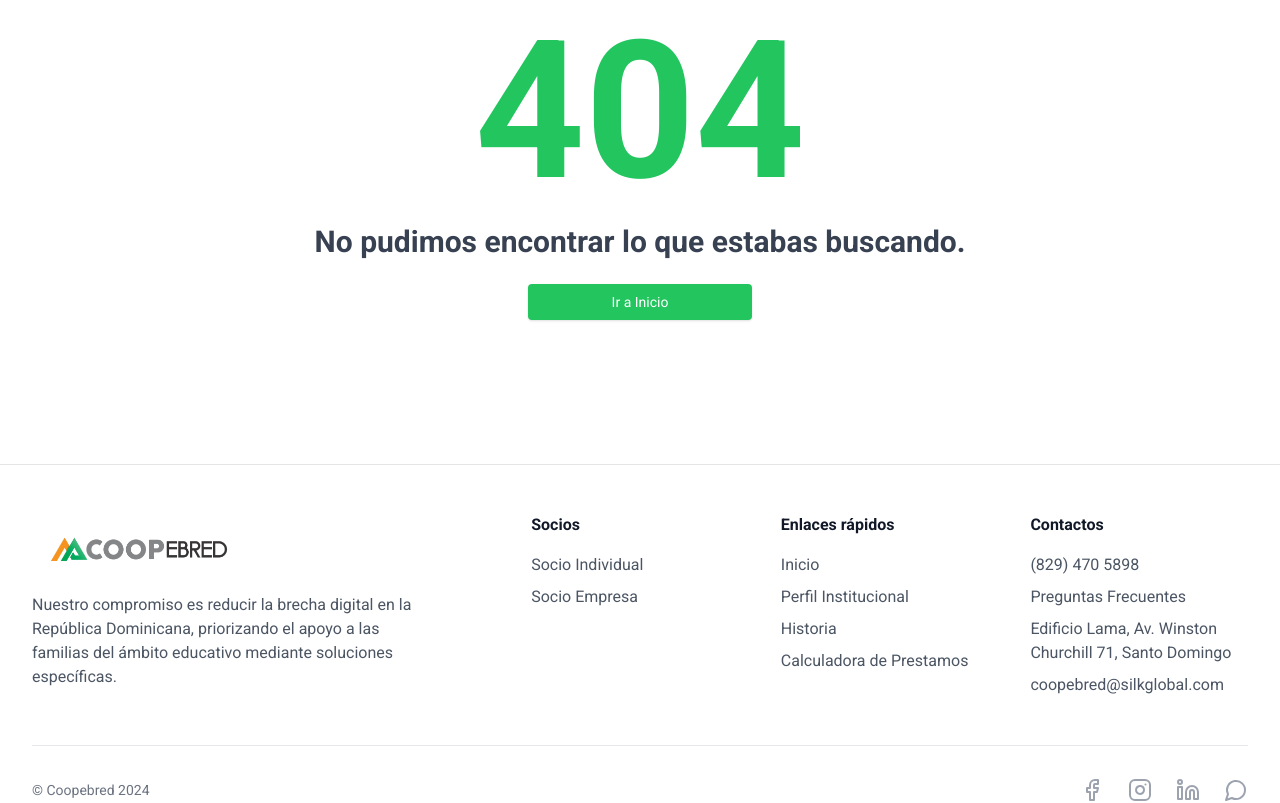
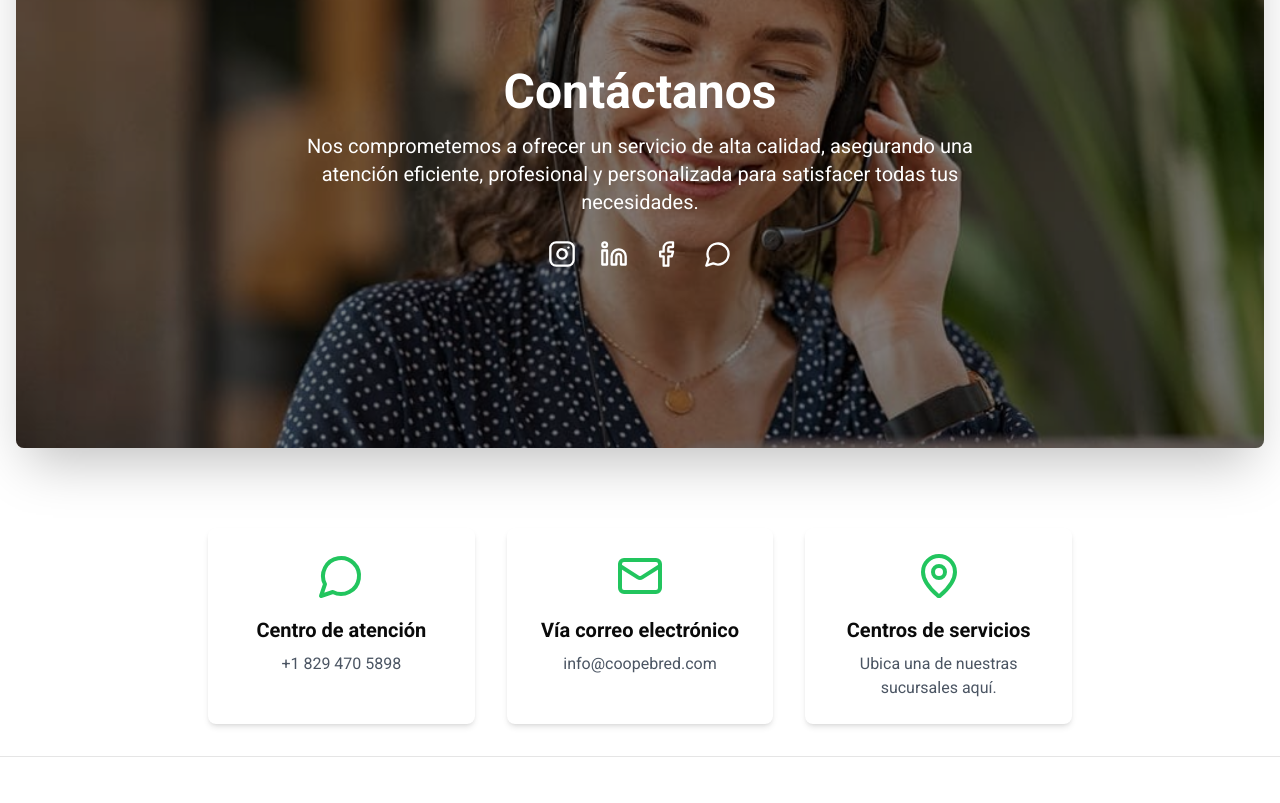
Before and after one commit to GregCuevas/Cooperativa, a React (Vite) app: page /contactanos in a window 1280 px wide. Shown: the part 260-1063 px from the top of the page. Built offline with nearby package versions, Linux system fonts and the light colour scheme; no server answers; a web font is replaced by a local one.

Commit message:
contacto

```diff
--- a/src/components/Footer.jsx
+++ b/src/components/Footer.jsx
@@ -117,10 +117,10 @@ export default function Footer() {
               </li>
               <li>
                 <a
-                  href="mailto:coopeducate@silkglobal.com" // mailto: abre el cliente de correo
+                  href="mailto:info@coopebred.com" // mailto: abre el cliente de correo
                   className="text-gray-600 break-words hover:text-gray-900"
                 >
-                  coopebred@silkglobal.com
+                  info@coopebred.com
                 </a>
               </li>
             </ul>
--- a/src/components/HomePage.jsx
+++ b/src/components/HomePage.jsx
@@ -11,7 +11,7 @@ import {
 import { Button } from "@/components/ui/button";
 export default function Homepage() {
   return (
-    <div className="relative w-full mt-4">
+    <div className="relative w-full mt-4 lg:mt-0">
       {/* Image container */}
       <div className="w-full h-[50vh] md:h-[80vh]">
         <img
--- a/src/components/Navbar.jsx
+++ b/src/components/Navbar.jsx
@@ -20,7 +20,7 @@ const Navbar = () => {
   const topMenuItems = [
     { name: "Inicio", link: "/" },
     { name: "Sucursales", link: "/sucursales/" },
-    { name: "Contáctanos", link: "/contactanos" },
+    { name: "Contáctanos", link: "/contactanos/" },
     { name: "Preguntas Frecuentes", link: "/#preguntas-frecuentes" },
     { name: "Hazte Socio", link: "/socios" },
   ];
--- /dev/null
+++ b/src/pages/Contacto.jsx
@@ -0,0 +1,110 @@
+import React from "react";
+import { Link } from "react-router-dom";
+import {
+  Instagram,
+  Linkedin,
+  Facebook,
+  Twitter,
+  Youtube,
+  MessageCircle,
+  Mail,
+  MapPin,
+} from "lucide-react";
+import Navbar from "../components/Navbar";
+import Footer from "../components/Footer";
+import Contacto from "../assets/contacto.jpg";
+
+const ContactPage = () => {
+  const socialLinks = [
+    {
+      Icon: Instagram,
+      link: "https://www.instagram.com/coopebred?igsh=MTFra3VvbnU3a2lwZg%3D%3D",
+    },
+    { Icon: Linkedin, link: "https://www.linkedin.com/company/coopebred/" },
+    {
+      Icon: Facebook,
+      link: "https://www.facebook.com/share/FDpqCHedhxkchRdW/?mibextid=LQQJ4d",
+    },
+    { Icon: MessageCircle, link: "https://wa.me/18294705898" },
+  ];
+  return (
+    <>
+      <Navbar />
+      <section className="">
+        <div className="container px-4 mx-auto mt-4">
+          {/* Main Image with Overlaid Text and Social Icons */}
+          <div className="relative w-full h-[50vh] sm:h-[60vh] lg:h-[70vh] mb-8 sm:mb-12 overflow-hidden rounded-lg shadow-2xl">
+            <img
+              src={Contacto}
+              alt="Coopebred main image"
+              className="object-cover w-full h-full"
+            />
+            <div className="absolute inset-0 flex flex-col items-center justify-center p-4 text-white bg-black bg-opacity-50 sm:p-6 lg:p-8">
+              <h1 className="mb-2 text-3xl font-bold text-center sm:mb-4 sm:text-4xl lg:text-5xl animate-fade-in-down">
+                Contáctanos
+              </h1>
+              <p className="max-w-xs mx-auto mb-6 text-sm text-center sm:max-w-md lg:max-w-2xl sm:text-base lg:text-xl animate-fade-in-up">
+                Nos comprometemos a ofrecer un servicio de alta calidad,
+                asegurando una atención eficiente, profesional y personalizada
+                para satisfacer todas tus necesidades.
+              </p>
+              <div className="flex justify-center space-x-6 animate-fade-in-up">
+                {socialLinks.map(({ Icon, link }, index) => (
+                  <Link
+                    key={index}
+                    to={link}
+                    target="_blank" // Esto abre el enlace en una nueva pestaña
+                    className="text-white transition-colors hover:text-green-400"
+                  >
+                    <Icon size={28} />
+                  </Link>
+                ))}
+              </div>
+            </div>
+          </div>
+        </div>
+      </section>
+
+      <div className="max-w-4xl px-4 py-8 mx-auto">
+        <div className="grid gap-8 md:grid-cols-3">
+          {[
+            {
+              icon: MessageCircle,
+              title: "Centro de atención",
+              content: "+1 829 470 5898",
+              link: "https://wa.me/18294705898",
+            },
+            {
+              icon: Mail,
+              title: "Vía correo electrónico",
+              content: "info@coopebred.com",
+              link: "mailto:info@coopebred.com",
+            },
+            {
+              icon: MapPin,
+              title: "Centros de servicios",
+              content: "Ubica una de nuestras sucursales aquí.",
+              link: "/sucursales",
+            },
+          ].map((item, index) => (
+            <Link
+              key={index}
+              to={item.link}
+              className="p-6 transition-shadow bg-white rounded-lg shadow-md hover:shadow-lg"
+            >
+              <div className="flex flex-col items-center text-center">
+                <item.icon size={48} className="mb-4 text-green-500" />
+                <h2 className="mb-2 text-xl font-semibold">{item.title}</h2>
+                <p className="text-gray-600">{item.content}</p>
+              </div>
+            </Link>
+          ))}
+        </div>
+      </div>
+
+      <Footer />
+    </>
+  );
+};
+
+export default ContactPage;
--- a/src/pages/Empresa.jsx
+++ b/src/pages/Empresa.jsx
@@ -175,12 +175,13 @@ const Empresa = () => {
       </section>
 
       {/* Requisitos */}
-      <section className="py-6 bg-white ">
-        <div className="container max-w-full mx-auto text-center px-28">
+      {/* Requisitos */}
+      <section className="py-12 bg-white ">
+        <div className="container px-4 mx-auto lg:px-20">
           <h2 className="mb-8 text-3xl font-bold text-center text-gray-800">
             Requisitos
           </h2>
-          <div className="px-6 rounded-lg shadow-md">
+          <div className="p-6 bg-white rounded-lg shadow-md">
             <h3 className="mb-4 text-xl font-semibold text-gray-800">
               Documentación necesaria para ambos tipos de socios
             </h3>
--- a/src/pages/Individual.jsx
+++ b/src/pages/Individual.jsx
@@ -65,7 +65,7 @@ const Individual = () => {
           Beneficios de Socio Individual
         </h2>
 
-        <div className="grid gap-6 lg:px-16 md:grid-cols-2 lg:grid-cols-3">
+        <div className="grid gap-6 md:grid-cols-2 lg:grid-cols-3 lg:px-28">
           {/* Tarjeta de beneficio */}
           <div className="flex items-start p-6 bg-white rounded-lg shadow-md">
             <CheckCircle className="w-8 h-8 text-green-500" />
@@ -182,7 +182,7 @@ const Individual = () => {
           Requisitos para Socio Individual
         </h2>
 
-        <div className="space-y-8 lg:px-20 ">
+        <div className="space-y-8 lg:px-28 ">
           {/* Requisito 1 */}
           <div className="flex items-center p-6 bg-white rounded-lg shadow-md">
             <div className="p-4 mr-6 bg-green-100 rounded-full">
--- a/src/pages/Sucursales.jsx
+++ b/src/pages/Sucursales.jsx
@@ -3,26 +3,15 @@ import { MapPin, Phone, ExternalLink } from "lucide-react";
 import Navbar from "../components/Navbar";
 import Footer from "../components/Footer";
 import Sucursal from "../assets/sucursal.jpg";
+import { Link } from "react-router-dom";
 
 const branches = [
   {
     name: "Sucursal Piantini",
-    address: "Av. 27 de Febrero, no. 263, esq. Federico Geraldino, Plaza Hasan",
-    phone: "809-688-5101 ext. 1263",
-    color: "bg-blue-600",
-  },
-  {
-    name: "Sucursal Villa Consuelo",
-    address:
-      "C/ Juan de Morfa No. 67, Villa Consuelo, Entre Av. 27 de Febrero ",
-    phone: "809-688-5101 Ext. 1221",
+    address: "Edificio Lama, Av. Winston Churchill 71, Santo Domingo",
+    phone: "829-470-5898",
     color: "bg-green-500",
-  },
-  {
-    name: "Sucursal Herrera",
-    address: "Isabel Aguiar No. 23, Apto. 1-A, Edif. Cherry Bell",
-    phone: "809-530-2448",
-    color: "bg-blue-600",
+    link: "https://www.google.com/maps/place/Edificio+Lama/@18.4704774,-69.9426254,17z/data=!3m1!4b1!4m6!3m5!1s0x8eaf89e47e0dc841:0xa61cf466ce83f058!8m2!3d18.4704774!4d-69.9400505!16s%2Fg%2F1hm5sbv07?entry=ttu&g_ep=EgoyMDI0MDkyMy4wIKXMDSoASAFQAw%3D%3D",
   },
 ];
 
@@ -69,10 +58,16 @@ export default function Sucursales() {
                     <Phone className="flex-shrink-0 w-5 h-5 mr-2" />
                     <p className="text-gray-600">{branch.phone}</p>
                   </div>
-                  <button className="flex items-center justify-center w-full px-4 py-2 font-medium text-white transition duration-300 bg-blue-600 rounded hover:bg-blue-700">
-                    Ver en el mapa
-                    <ExternalLink className="w-4 h-4 ml-2" />
-                  </button>
+                  <Link
+                    to={branch.link}
+                    target="_blank"
+                    rel="noopener noreferrer"
+                  >
+                    <button className="flex items-center justify-center w-full px-4 py-2 font-medium text-white transition duration-300 bg-green-500 rounded hover:bg-green-600">
+                      Ver en el mapa
+                      <ExternalLink className="w-4 h-4 ml-2" />
+                    </button>
+                  </Link>
                 </div>
               </div>
             ))}
--- a/src/routes/root.jsx
+++ b/src/routes/root.jsx
@@ -23,12 +23,14 @@ import Terminos from "../pages/Terminos";
 import Politicas from "../pages/Politicas";
 import NotFound from "../pages/NoEncontrado"; // Import the 404 page
 import Sucursales from "../pages/Sucursales";
+import Contacto from "../pages/Contacto";
 const Root = () => {
   return (
     <>
       <ScrollToTop />
       <Routes>
         <Route path="/" element={<Home />} />
+        <Route path="/contactanos/" element={<Contacto />} />
         <Route path="/terminos-de-servicio" element={<Terminos />} />
         <Route path="/politica-de-privacidad" element={<Politicas />} />
         <Route path="/socio-individual" element={<Individual />} />
```
Also changed, not shown: src/assets/contacto.jpg (added), src/assets/sucursal.jpg.
